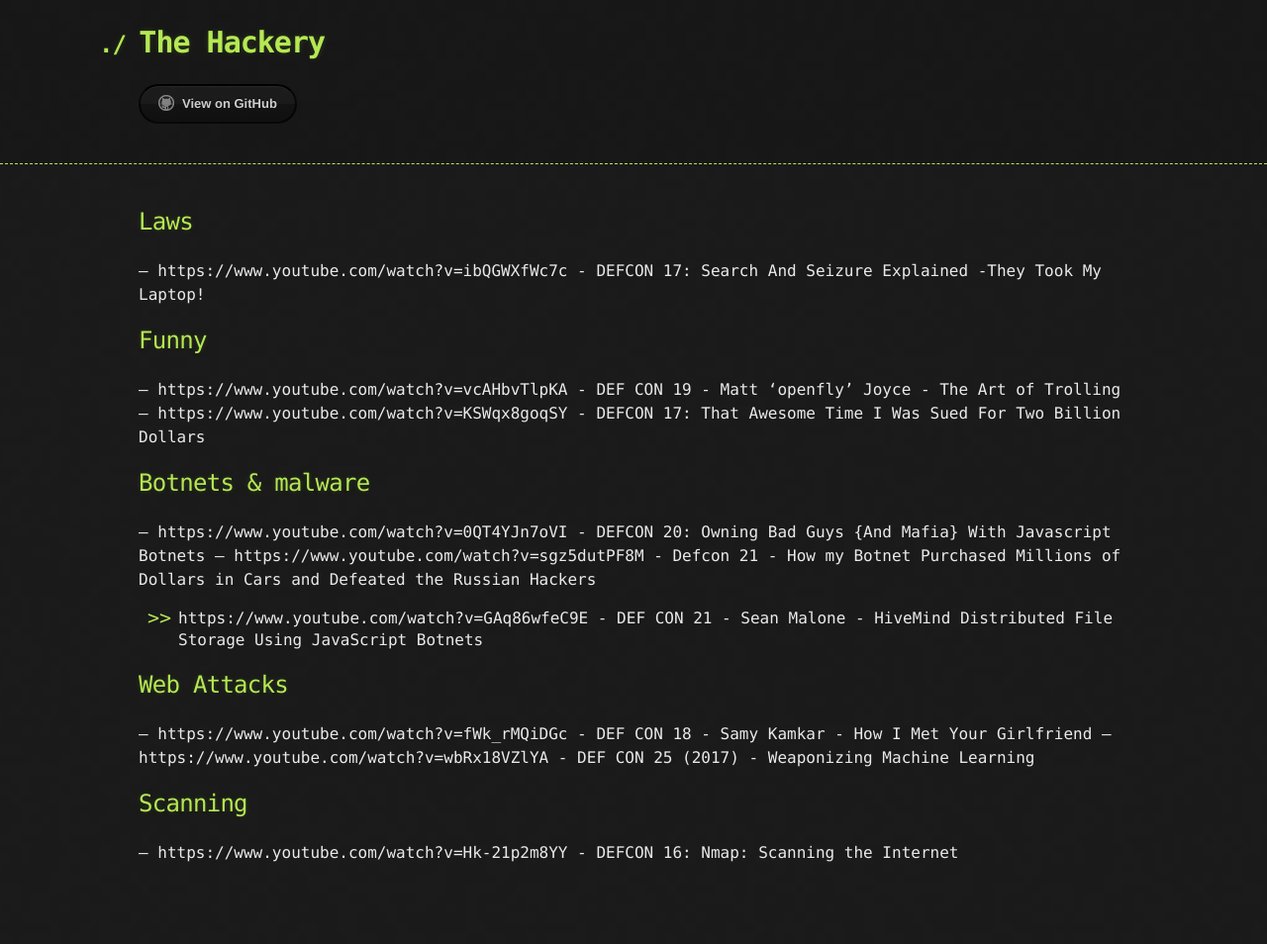
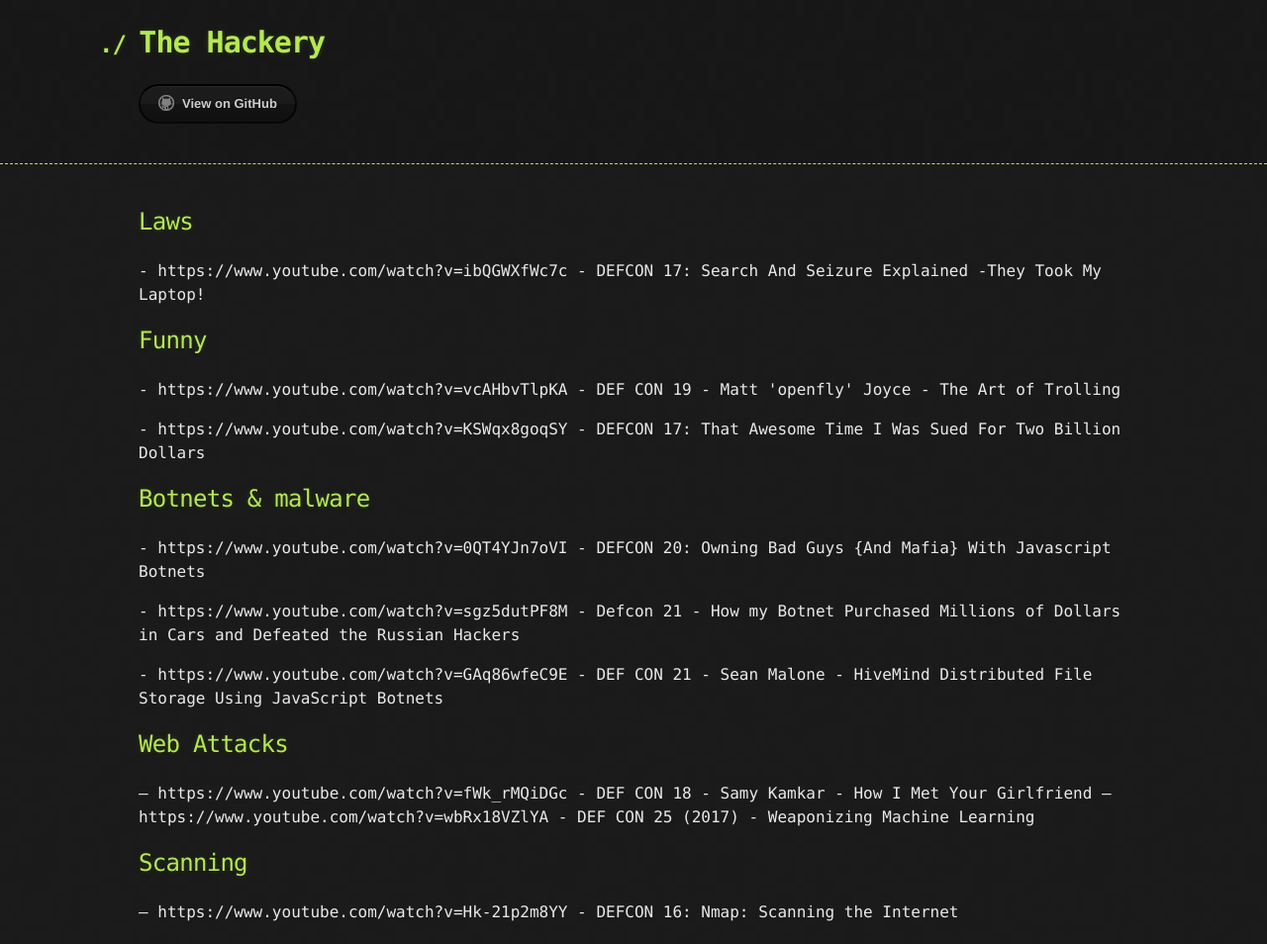
Before and after one commit to The-Hackery/The-hackery, a Jekyll site: the page built from defcon/defcon.md, in a window 1280 px wide. Shown: the whole page at 99% size. Built offline with Jekyll 4.4.1, drawn with Linux system fonts in a browser that asks for light colours; the repository's description, which GitHub fills in, is left out; our own code applies the rules of GitHub Pages for plain Markdown files; before the commit the page ends 900 px from its top, so only the background shows below that.

```diff
--- a/defcon/defcon.md
+++ b/defcon/defcon.md
@@ -3,17 +3,17 @@ layout: default
 ---
 
 ## Laws
--- https://www.youtube.com/watch?v=ibQGWXfWc7c -  DEFCON 17: Search And Seizure Explained -They Took My Laptop!
+<p> - https://www.youtube.com/watch?v=ibQGWXfWc7c -  DEFCON 17: Search And Seizure Explained -They Took My Laptop!</p>
 
 ## Funny
--- https://www.youtube.com/watch?v=vcAHbvTlpKA - DEF CON 19 - Matt 'openfly' Joyce - The Art of Trolling
--- https://www.youtube.com/watch?v=KSWqx8goqSY - DEFCON 17: That Awesome Time I Was Sued For Two Billion Dollars
+<p> - https://www.youtube.com/watch?v=vcAHbvTlpKA - DEF CON 19 - Matt 'openfly' Joyce - The Art of Trolling</p>
+<p> - https://www.youtube.com/watch?v=KSWqx8goqSY - DEFCON 17: That Awesome Time I Was Sued For Two Billion Dollars</p>
 
 
 ## Botnets & malware
--- https://www.youtube.com/watch?v=0QT4YJn7oVI - DEFCON 20: Owning Bad Guys {And Mafia} With Javascript Botnets
--- https://www.youtube.com/watch?v=sgz5dutPF8M - Defcon 21 - How my Botnet Purchased Millions of Dollars in Cars and Defeated the Russian Hackers
-- https://www.youtube.com/watch?v=GAq86wfeC9E - DEF CON 21 - Sean Malone - HiveMind Distributed File Storage Using JavaScript Botnets
+<p> -  https://www.youtube.com/watch?v=0QT4YJn7oVI - DEFCON 20: Owning Bad Guys {And Mafia} With Javascript Botnets </p>
+<p> - https://www.youtube.com/watch?v=sgz5dutPF8M - Defcon 21 - How my Botnet Purchased Millions of Dollars in Cars and Defeated the Russian Hackers</p>
+<p> - https://www.youtube.com/watch?v=GAq86wfeC9E - DEF CON 21 - Sean Malone - HiveMind Distributed File Storage Using JavaScript Botnets </p>
 
 ## Web Attacks
 -- https://www.youtube.com/watch?v=fWk_rMQiDGc - DEF CON 18 - Samy Kamkar - How I Met Your Girlfriend
```
